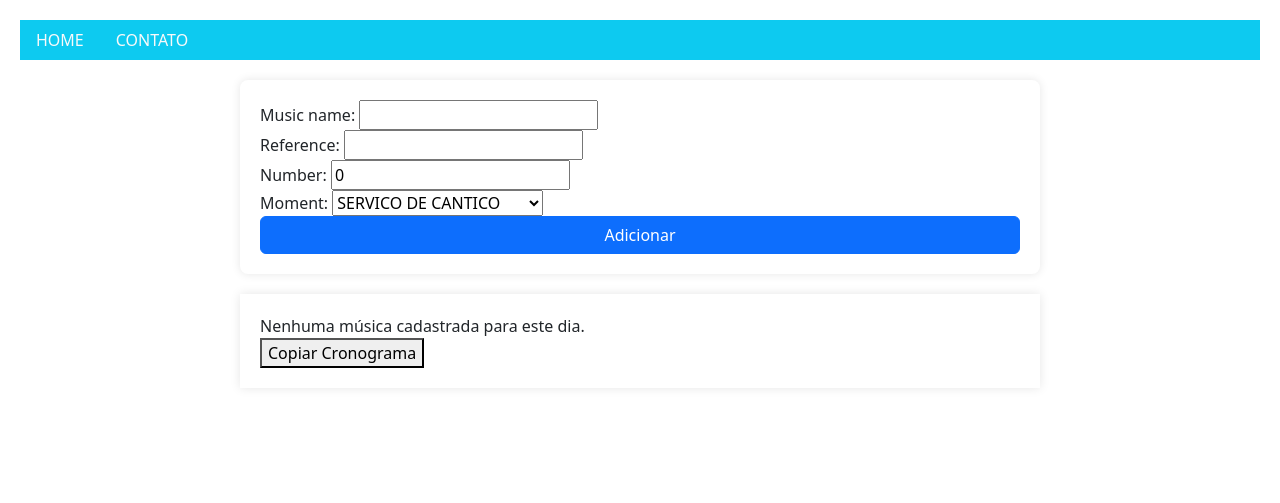
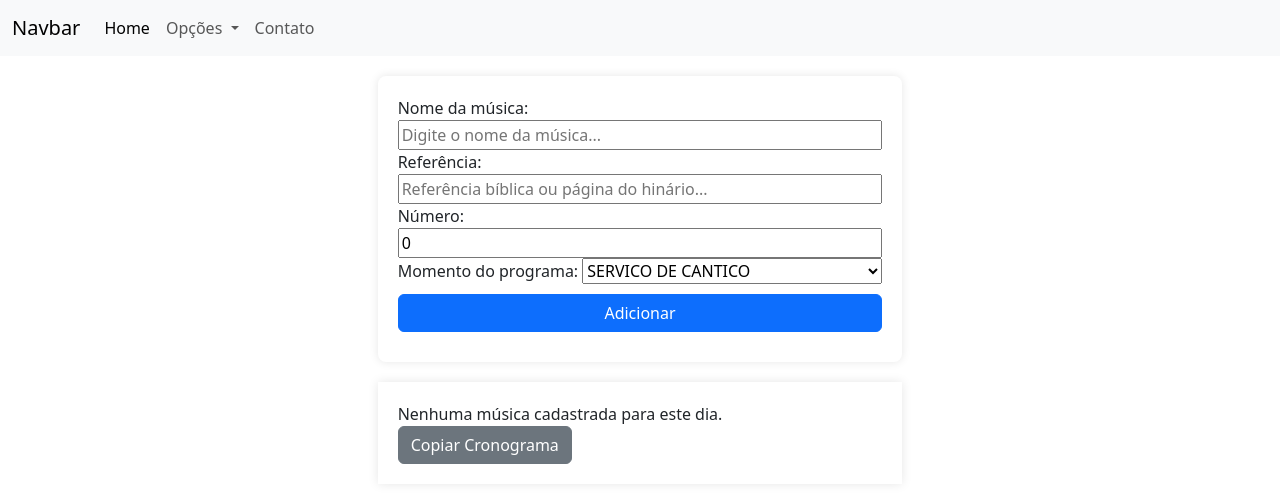
Before and after one commit to Gabriel7ven/music_manager, a Django app: page /schedules/music/2025/08/31 in a window 1280 px wide. Shown: the top 503 px of the page. Run offline with Django 5.2, Linux system fonts and the light colour scheme; data that the repository does not hold is empty; some libraries are stand-ins or nearby versions.

Commit message:
Estilização da lista de música e atualização de formulários

```diff
--- a/music_manager/settings.py
+++ b/music_manager/settings.py
@@ -28,7 +28,7 @@ INSTALLED_APPS = [
     'django.contrib.sessions',
     'django.contrib.messages',
     'django.contrib.staticfiles',
-    'bootstrap5',
+    'django_bootstrap5',
 ]
 
 MIDDLEWARE = [
--- a/schedules/forms.py
+++ b/schedules/forms.py
@@ -9,13 +9,47 @@ class ContactForm(forms.Form):
     # cc_myself = forms.BooleanField(required=False)
 
 
+from django import forms
+
 class MusicForm(forms.Form):
     CHOICES = [(key, value) for key, value in Music.MOMENTS.items()]
-    music_name = forms.CharField(max_length=100)
-    reference = forms.CharField(max_length=100)
-    number = forms.IntegerField(min_value=0, initial=0)
-    moment = forms.ChoiceField(choices=CHOICES, initial='1')
-    # sing_date = forms.DateField()
+
+    music_name = forms.CharField(
+        max_length=100,
+        label="Nome da música",
+        widget=forms.TextInput(attrs={
+            'placeholder': 'Digite o nome da música...',
+            'style': 'width: 100%;',  # tamanho customizado
+        })
+    )
+
+    reference = forms.CharField(
+        max_length=100,
+        label="Referência",
+        widget=forms.TextInput(attrs={
+            'placeholder': 'Referência bíblica ou página do hinário...',
+            'style': 'width: 100%; ',
+        })
+    )
+
+    number = forms.IntegerField(
+        min_value=0,
+        initial=0,
+        label="Número",
+        widget=forms.NumberInput(attrs={
+            'placeholder': 'Número do hino (se aplicável)...',
+            'style': 'width: 100%;',
+        })
+    )
+
+    moment = forms.ChoiceField(
+        choices=CHOICES,
+        initial='1',
+        label="Momento do programa",
+        widget=forms.Select(attrs={
+            'style': 'width: 300px;',
+        })
+    )
 
 class UpdateForm(forms.Form):
     CHOICES = [(key, value) for key, value in Music.MOMENTS.items()]
--- a/schedules/static/schedules/styles.css
+++ b/schedules/static/schedules/styles.css
@@ -2,7 +2,7 @@ body {
     font-family: Arial, sans-serif;
     background-color: #f4f4f4;
     margin: 0;
-    padding: 20px;
+    padding: 0;
     box-sizing: border-box;
 }
 
@@ -76,7 +76,7 @@ table a {
 form {
     display: flex;
     flex-direction: column;
-    width: 800px;
+    max-width: 800px;
     margin: 0 auto;
     padding: 20px;
     background-color: #fff;
@@ -97,6 +97,36 @@ form {
     padding: 20px;
 }
 
+
 .day {
     color: #000;
 }
+
+/* .btn-update {
+    padding: 5px 10px;
+    background-color: #e7bc6d;
+    border-radius: 5px;
+    text-decoration: none;
+    color:#000;
+    margin: 10px;
+} */
+ #update {
+    margin-left: 20px;
+    margin-right: 7px;
+ }
+
+/* .btn-delete {
+    padding: 5px 10px;
+    background-color: #ec3131;
+    border-radius: 5px;
+    text-decoration: none;
+    color:#ffffff;
+} */
+
+ #adicionar{
+    margin: 10px 0;
+ }
+
+ input {
+    margin-bottom: 10px;
+ }
--- a/schedules/templates/schedules/base.html
+++ b/schedules/templates/schedules/base.html
@@ -6,19 +6,53 @@
     <meta name="viewport" content="width=device-width, initial-scale=1.0">
     <title>Calendário</title>
     <link rel="stylesheet" href="{% static 'schedules/styles.css' %}">
-    {% load bootstrap5 %}
+    {% load django_bootstrap5 %}
     {% bootstrap_css %}
     {% bootstrap_javascript %}
+
+    <script>
+        // Força recarregamento completo da página ao voltar com navegador
+        window.onpageshow = function(event) {
+            if (event.persisted || (window.performance && window.performance.navigation.type === 2)) {
+                window.location.reload();
+            }
+        };
+
+        // Alternativa mais compatível
+        if (performance.navigation.type === 2) {
+            // Navigation type 2 significa que a página foi acessada via botão voltar
+            window.location.reload();
+        }
+    </script>
 </head>
 <body>
-    <ul class="nav bg-info">
+    <nav class="navbar navbar-expand-lg navbar-light bg-light">
+  <div class="container-fluid">
+    <a class="navbar-brand" href="#">Navbar</a>
+    <button class="navbar-toggler" type="button" data-bs-toggle="collapse" data-bs-target="#navbarNavDropdown" aria-controls="navbarNavDropdown" aria-expanded="false" aria-label="Toggle navigation">
+      <span class="navbar-toggler-icon"></span>
+    </button>
+    <div class="collapse navbar-collapse" id="navbarNavDropdown">
+      <ul class="navbar-nav">
         <li class="nav-item">
-        <a class="nav-link link-light" href="{% url 'schedules:calendar' %}">HOME</a>
+          <a class="nav-link active" aria-current="page" href="#">Home</a>
+        </li>
+        <li class="nav-item dropdown">
+          <a class="nav-link dropdown-toggle" href="#" id="navbarDropdownMenuLink" role="button" data-bs-toggle="dropdown" aria-expanded="false">
+            Opções
+          </a>
+          <ul class="dropdown-menu" aria-labelledby="navbarDropdownMenuLink">
+            <li><a class="dropdown-item" href="{% url 'schedules:calendar' %}">Músicas</a></li>
+          </ul>
         </li>
         <li class="nav-item">
-        <a class="nav-link link-light" href="{% url 'schedules:contact' %}">CONTATO</a>
+          <a class="nav-link" href="{% url 'schedules:contact' %}">Contato</a>
         </li>
-    </ul>
+      </ul>
+    </div>
+  </div>
+</nav>
+
     <div class="container">
         {% block content %}
         {% endblock %}
--- a/schedules/templates/schedules/music_form.html
+++ b/schedules/templates/schedules/music_form.html
@@ -6,14 +6,14 @@
         <form method="post">
             {% csrf_token %}
             {{ form }}
-            <button type="submit" class="btn btn-primary" value="Submit">Adicionar</button>
+            <button type="submit" class="btn btn-primary" value="Submit" id="adicionar">Adicionar</button>
         </form>
 
 
         <div class="music-list">
             {% for music in musics %}
                 <div class="music-item">
-                    <span class="moment-name">{{ music.get_moment_name }}</span> -
+                    <span class="moment-name"><strong>{{ music.get_moment_name }}</strong></span> -
                     <span class="music-name">{{ music.music_name }}</span> |
                     <span class="music-reference">{{ music.reference }}</span>
                     {% if music.number > 0 %}
@@ -21,14 +21,16 @@
                     {% else %}
                     <span class="music-number"></span>
                     {% endif %}
-                    <a href="{% url 'schedules:update' music.id %}">✏️ Alterar</a>
-                    <a href="{% url 'schedules:delete_music' music.id %}">❌ Deletar</a>
+                    <a href="{% url 'schedules:update' music.id %}" class="btn btn-warning update" id="update">Alterar</a>
+                    <a href="{% url 'schedules:delete_music' music.id %}" class="btn btn-danger" id="delete" onclick="return confirm('Tem certeza que deseja excluir esta música?');">Deletar</a>
+
+                    <hr>
 
                 </div>
             {% empty %}
                 <div>Nenhuma música cadastrada para este dia.</div>
             {% endfor %}
-            <button id="copiar-cronograma">Copiar Cronograma</button>
+            <button class="btn btn-secondary" id="copiar-cronograma">Copiar Cronograma</button>
         </div>
     </div>
 {% endblock %}
--- a/schedules/views.py
+++ b/schedules/views.py
@@ -1,4 +1,5 @@
-from django.shortcuts import render, get_object_or_404
+from django.shortcuts import render, get_object_or_404, redirect
+from django.urls import reverse
 import datetime
 import calendar
 from django.http import HttpResponseRedirect, HttpResponse
@@ -117,13 +118,14 @@ def get_music(request, year, month, day):
             musics_of_day = Music.objects.filter(sing_date=sing_date)
             form = MusicForm()
 
-            return render(request, 'schedules/music_form.html', {
-                'form': form,
-                'musics': musics_of_day,
-                'day': day,
-                'month': month,
-                'year': year
-            })
+            # return render(request, 'schedules/music_form.html', {
+            #     'form': form,
+            #     'musics': musics_of_day,
+            #     'day': day,
+            #     'month': month,
+            #     'year': year
+            # })
+            return redirect('schedules:music', year=year, month=month, day=day)  # Redireciona
         else:
             return HttpResponse('Erro ao salvar objeto no banco de dados')
     else:
@@ -149,7 +151,7 @@ def update(request, music_id):
             music.number = form.cleaned_data['number']
             music.moment = form.cleaned_data['moment'].upper()
             music.save()
-            return HttpResponseRedirect(f"/schedules/music/{music.sing_date.year}/{music.sing_date.month}/{music.sing_date.day}")
+            return redirect('schedules:music', year=music.sing_date.year, month= music.sing_date.month, day=music.sing_date.day)
 
     else:
         data = {
```
Also changed, not shown: schedules/static/schedules/app.js (+10 -0 lines), 1 other file.
